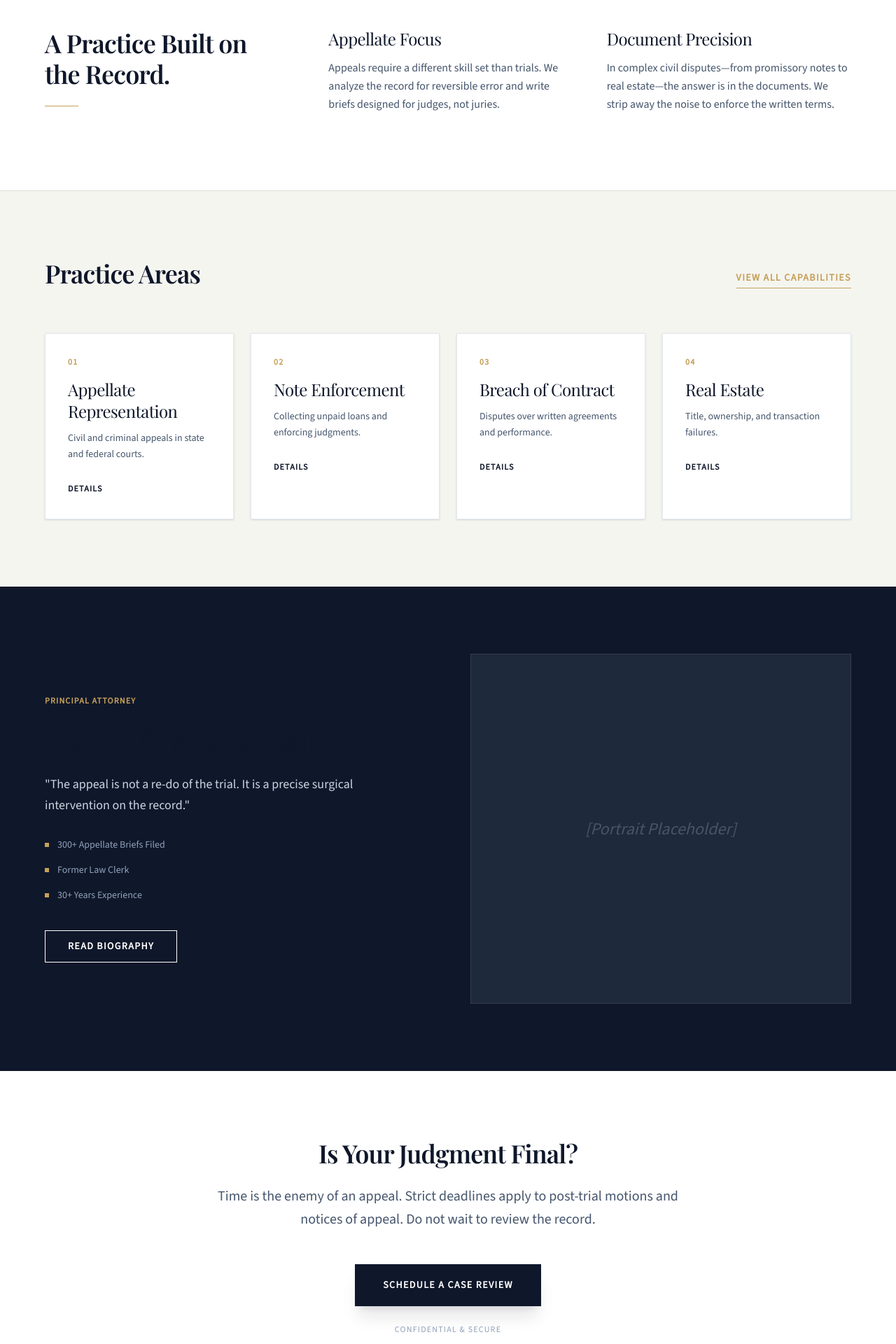
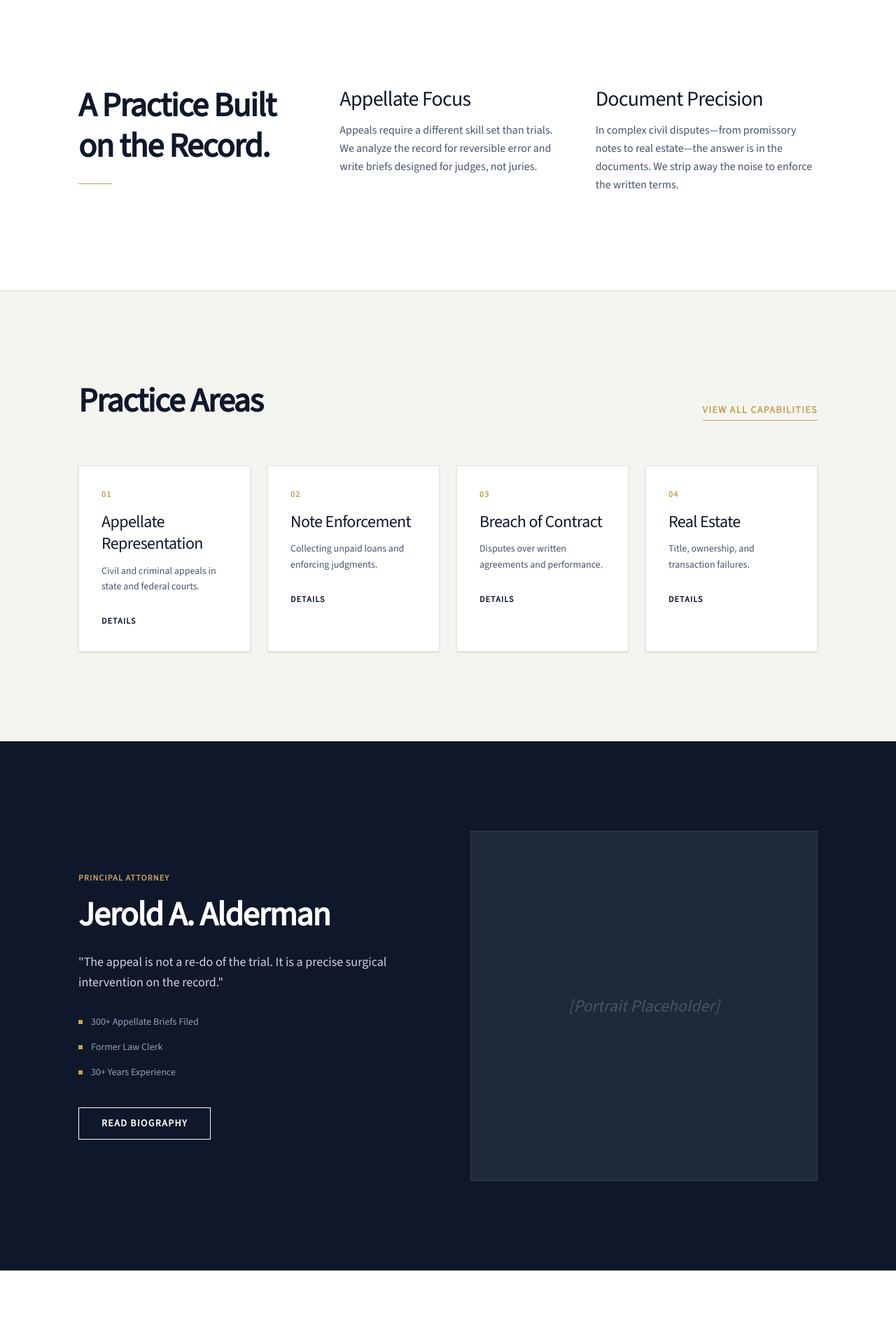
Before and after one commit to eastwoodops/attorney-profile, a Next.js app: page / in a window 1280 px wide. Shown: the part 840-2760 px from the top of the page at 70% size. Built offline with nearby package versions, Linux system fonts and the light colour scheme.

Commit message:
feat: define design guardrails and refine mockup

```diff
--- a/app/globals.css
+++ b/app/globals.css
@@ -10,9 +10,8 @@
   --font-sans: var(--font-source-sans), ui-sans-serif, system-ui, sans-serif;
 
   /* Spacing Scale - "Expensive" white space */
-  --spacing-18: 4.5rem;
-  --spacing-22: 5.5rem;
-  --spacing-30: 7.5rem;
+  --spacing-section: 6rem; /* py-24 */
+  --spacing-element: 3rem; /* mb-12 */
 }
 
 /* Typography Philosophy Implementation */
@@ -28,10 +27,10 @@
      Restrained authority, high contrast.
   */
   h1 {
-    @apply font-serif text-5xl md:text-6xl font-semibold tracking-tight leading-[1.1] text-navy;
+    @apply font-serif text-5xl md:text-7xl font-semibold tracking-tight leading-[1.1] text-navy;
   }
   h2 {
-    @apply font-serif text-3xl md:text-4xl font-semibold tracking-tight leading-[1.2] text-navy;
+    @apply font-serif text-3xl md:text-5xl font-semibold tracking-tight leading-[1.2] text-navy;
   }
   h3 {
     @apply font-serif text-2xl md:text-3xl font-medium tracking-tight leading-[1.3] text-navy;
@@ -53,4 +52,21 @@
   .prose-legal {
     @apply max-w-prose leading-[1.7] text-lg text-slate-700;
   }
+
+  /* Guardrail Utilities */
+  .section-spacing {
+    @apply py-24 md:py-32;
+  }
+
+  .container-legal {
+    @apply max-w-6xl mx-auto px-6 md:px-12;
+  }
+
+  .btn-primary {
+    @apply bg-navy text-white px-8 py-4 text-sm font-bold uppercase tracking-widest hover:bg-charcoal transition-colors duration-300 rounded-none inline-block text-center;
+  }
+
+  .btn-secondary {
+    @apply border border-navy text-navy px-8 py-4 text-sm font-bold uppercase tracking-widest hover:bg-navy hover:text-white transition-colors duration-300 rounded-none inline-block text-center;
+  }
 }
--- a/app/page.tsx
+++ b/app/page.tsx
@@ -9,19 +9,19 @@ export default function Home() {
 
       {/* 1. HERO */}
       <section className="relative pt-32 pb-24 md:pt-48 md:pb-32 px-6 md:px-12 border-b border-[#0F172A]/10">
-        <div className="max-w-6xl mx-auto">
+        <div className="container-legal">
           <div className="max-w-3xl">
-            <h1 className={`${playfair.className} text-6xl md:text-7xl font-semibold text-[#0F172A] leading-[1.1] mb-8`}>
+            <h1 className="mb-8">
               Appellate & Complex <br/>Civil Litigation.
             </h1>
-            <p className="text-xl md:text-2xl text-slate-700 leading-relaxed mb-12 max-w-2xl">
+            <p className="prose-legal text-xl mb-12">
               When the trial goes wrong, the record speaks. We handle the appeal and enforce the judgment.
             </p>
             <div className="flex flex-col sm:flex-row gap-6">
-              <button className="bg-[#0F172A] text-white px-8 py-4 text-sm font-bold uppercase tracking-widest hover:bg-[#1E293B] transition-colors rounded-none">
+              <button className="btn-primary">
                 Review Your Case
               </button>
-              <button className="border border-[#0F172A] text-[#0F172A] px-8 py-4 text-sm font-bold uppercase tracking-widest hover:bg-[#0F172A] hover:text-white transition-colors rounded-none">
+              <button className="btn-secondary">
                 Practice Areas
               </button>
             </div>
@@ -31,7 +31,7 @@ export default function Home() {
 
       {/* 2. TRUST SIGNALS (Bar) */}
       <div className="border-b border-[#0F172A]/5 bg-white">
-        <div className="max-w-6xl mx-auto px-6 py-8 flex flex-wrap justify-between items-center gap-8 opacity-60 grayscale hover:grayscale-0 transition-all duration-500">
+        <div className="container-legal py-8 flex flex-wrap justify-between items-center gap-8 opacity-60 grayscale hover:grayscale-0 transition-all duration-500">
           <span className={`${playfair.className} text-xl font-bold text-[#0F172A]`}>U.S. Supreme Court Bar</span>
           <span className={`${playfair.className} text-xl font-bold text-[#0F172A]`}>10th Circuit Court of Appeals</span>
           <span className={`${playfair.className} text-xl font-bold text-[#0F172A]`}>Colorado Supreme Court</span>
@@ -40,23 +40,23 @@ export default function Home() {
       </div>
 
       {/* 3. PHILOSOPHY */}
-      <section className="py-24 px-6 md:px-12 bg-white">
-        <div className="max-w-6xl mx-auto grid md:grid-cols-12 gap-16">
+      <section className="section-spacing bg-white">
+        <div className="container-legal grid md:grid-cols-12 gap-16">
           <div className="md:col-span-4">
-            <h2 className={`${playfair.className} text-4xl font-semibold text-[#0F172A] mb-6`}>
+            <h2 className="mb-6">
               A Practice Built on the Record.
             </h2>
             <div className="h-px w-12 bg-[#C5A059] mb-6"></div>
           </div>
           <div className="md:col-span-8 grid md:grid-cols-2 gap-12">
             <div>
-              <h3 className={`${playfair.className} text-2xl font-medium text-[#0F172A] mb-3`}>Appellate Focus</h3>
+              <h3 className="mb-3">Appellate Focus</h3>
               <p className="text-slate-600 leading-relaxed">
                 Appeals require a different skill set than trials. We analyze the record for reversible error and write briefs designed for judges, not juries.
               </p>
             </div>
             <div>
-              <h3 className={`${playfair.className} text-2xl font-medium text-[#0F172A] mb-3`}>Document Precision</h3>
+              <h3 className="mb-3">Document Precision</h3>
               <p className="text-slate-600 leading-relaxed">
                 In complex civil disputes—from promissory notes to real estate—the answer is in the documents. We strip away the noise to enforce the written terms.
               </p>
@@ -66,10 +66,10 @@ export default function Home() {
       </section>
 
       {/* 4. PRACTICE AREAS */}
-      <section className="py-24 px-6 md:px-12 bg-[#F5F5F0] border-t border-[#0F172A]/10">
-        <div className="max-w-6xl mx-auto">
+      <section className="section-spacing bg-[#F5F5F0] border-t border-[#0F172A]/10">
+        <div className="container-legal">
           <div className="flex justify-between items-end mb-16">
-            <h2 className={`${playfair.className} text-4xl font-semibold text-[#0F172A]`}>Practice Areas</h2>
+            <h2>Practice Areas</h2>
             <a href="#" className="hidden md:block text-sm font-bold uppercase tracking-widest text-[#C5A059] border-b border-[#C5A059] pb-1 hover:text-[#0F172A] hover:border-[#0F172A] transition-colors">View All Capabilities</a>
           </div>
 
@@ -80,9 +80,9 @@ export default function Home() {
               { title: "Breach of Contract", desc: "Disputes over written agreements and performance." },
               { title: "Real Estate", desc: "Title, ownership, and transaction failures." }
             ].map((area, i) => (
-              <div key={i} className="group bg-white p-8 border border-slate-200 hover:border-[#C5A059] transition-colors shadow-sm">
+              <div key={i} className="group bg-white p-8 border border-slate-200 hover:border-[#C5A059] transition-colors duration-300 shadow-sm">
                 <span className="text-xs font-bold text-[#C5A059] uppercase tracking-widest mb-4 block">0{i+1}</span>
-                <h3 className={`${playfair.className} text-2xl text-[#0F172A] mb-3 group-hover:text-[#C5A059] transition-colors`}>{area.title}</h3>
+                <h3 className="text-2xl mb-3 group-hover:text-[#C5A059] transition-colors duration-300">{area.title}</h3>
                 <p className="text-sm text-slate-600 mb-6 leading-relaxed">{area.desc}</p>
                 <span className="text-xs font-bold uppercase tracking-widest text-[#0F172A] border-b border-transparent group-hover:border-[#0F172A] pb-0.5 transition-all">Details</span>
               </div>
@@ -92,11 +92,11 @@ export default function Home() {
       </section>
 
       {/* 5. ATTORNEY BIO */}
-      <section className="py-24 px-6 md:px-12 bg-[#0F172A] text-white">
-        <div className="max-w-6xl mx-auto grid md:grid-cols-2 gap-16 items-center">
+      <section className="section-spacing bg-[#0F172A] text-white">
+        <div className="container-legal grid md:grid-cols-2 gap-16 items-center">
           <div className="order-2 md:order-1">
             <span className="text-[#C5A059] text-xs font-bold uppercase tracking-widest mb-4 block">Principal Attorney</span>
-            <h2 className={`${playfair.className} text-4xl md:text-5xl font-semibold mb-6`}>Jerold A. Alderman</h2>
+            <h2 className="text-white mb-6">Jerold A. Alderman</h2>
             <p className="text-slate-300 text-lg leading-relaxed mb-8 max-w-md">
               "The appeal is not a re-do of the trial. It is a precise surgical intervention on the record."
             </p>
@@ -122,15 +122,15 @@ export default function Home() {
       </section>
 
       {/* 6. FAQ / FOOTER CTA */}
-      <section className="py-24 px-6 md:px-12 bg-white">
-        <div className="max-w-4xl mx-auto text-center">
-          <h2 className={`${playfair.className} text-4xl font-semibold text-[#0F172A] mb-6`}>
+      <section className="section-spacing bg-white">
+        <div className="max-w-4xl mx-auto text-center px-6">
+          <h2 className="mb-6">
             Is Your Judgment Final?
           </h2>
-          <p className="text-xl text-slate-600 mb-12 max-w-2xl mx-auto">
+          <p className="prose-legal text-xl mb-12 mx-auto">
             Time is the enemy of an appeal. Strict deadlines apply to post-trial motions and notices of appeal. Do not wait to review the record.
           </p>
-          <button className="bg-[#0F172A] text-white px-10 py-5 text-sm font-bold uppercase tracking-widest hover:bg-[#C5A059] transition-colors rounded-none shadow-xl shadow-[#0F172A]/10">
+          <button className="btn-primary shadow-xl shadow-[#0F172A]/10">
             Schedule a Case Review
           </button>
           <p className="mt-6 text-xs text-slate-400 uppercase tracking-widest">Confidential & Secure</p>
@@ -139,7 +139,7 @@ export default function Home() {
 
       {/* FOOTER */}
       <footer className="bg-[#F5F5F0] border-t border-[#0F172A]/10 py-16 px-6 md:px-12">
-        <div className="max-w-6xl mx-auto grid md:grid-cols-4 gap-12 text-sm">
+        <div className="container-legal grid md:grid-cols-4 gap-12 text-sm">
           <div className="col-span-2">
             <span className={`${playfair.className} text-2xl font-bold text-[#0F172A] block mb-4`}>ALDERMAN</span>
             <p className="text-slate-500 max-w-xs">
```
Also changed, not shown: design/GUARDRAILS.md (added, +69 -0 lines).
